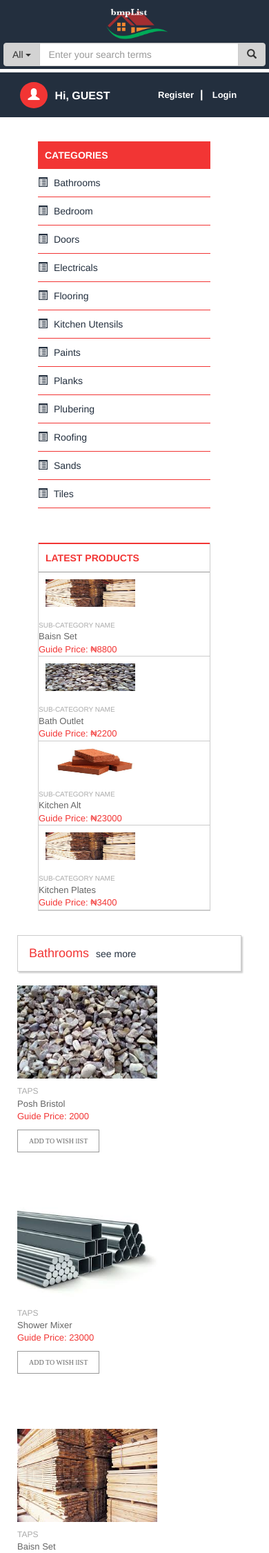
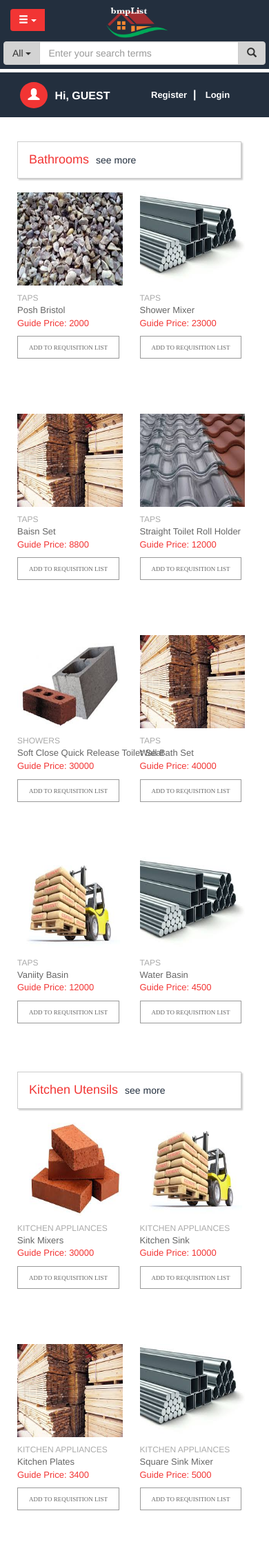
Before and after one commit to kobomarun/bmplisting, a CodeIgniter app: page /database/index.php/products/search in a window 390 px wide. Shown: the top 2252 px of the page at 69% size. Run offline with CodeIgniter, Linux system fonts and the light colour scheme; data comes from the database, SQL or seed files in the repository; grey boxes labelled with a size stand in for pictures from a placeholder-image service; some libraries are stand-ins or nearby versions.

Commit message:
BMP-91A: mobile viewport for homepage

```diff
--- a/application/views/home.php
+++ b/application/views/home.php
@@ -27,7 +27,7 @@
             <h2><?php echo $row->name; ?><small><a href="<?php echo base_url() . "category/listing/". $row->id; ?>">see more</a></small></h2>
           </div>
               <?php foreach($result as $row1){ ?>
-                <div class="col-sm-3 col-xs-12 bmp-home-listing">
+                <div class="col-sm-3 col-xs-6 bmp-home-listing">
                   <a href="<?php echo base_url() . "products/details/". $row1->product_id.'/'.url_title($row1->product_name); ?>">
                     <img src="<?php echo base_url(); ?>img/<?php echo $row1->img; ?>" class="img-responsive" style="height:135px"/>
                   </a>
@@ -37,7 +37,7 @@
                   <div class="bmp-wishlist-btn-container">
                   <!-- <a href="<?php //echo base_url(); ?>wishlist/add/<?php echo $row1->product_id; ?>"> -->
                   <a onclick="addtowishlist(<?php echo $row1->product_id; ?>)">
-                    <button class="bmp-wishlist-btn">ADD TO WISH lIST</button>
+                    <button class="bmp-wishlist-btn">ADD TO REQUISITION LIST</button>
                   </a>
                   </div>
                 </div>
--- a/application/views/template/footer.php
+++ b/application/views/template/footer.php
@@ -1,7 +1,7 @@
 <footer>
         <div class="row">
           <div class="container">
-            <div class="col-sm-3 col-xs-12">
+            <div class="col-sm-3 col-xs-6">
               <div class="footer-section">
                 <h2 class="header">Menu</h2>
                 <ul>
@@ -18,7 +18,7 @@
               </div>
             </div>
 
-             <div class="col-sm-3 col-xs-12">
+             <div class="col-sm-3 col-xs-6">
               <div class="footer-section">
                 <h2 class="header">Tools </h2>
                   <ul>
@@ -29,7 +29,7 @@
               </div>
             </div>
 
-            <div class="col-sm-3 col-xs-12">
+            <div class="col-sm-3 col-xs-6">
               <div class="footer-section">
                 <h2 class="header">Information</h2>
                 <ul>
@@ -45,7 +45,7 @@
               </div>
             </div>
 
-            <div class="col-sm-3 col-xs-12">
+            <div class="col-sm-3 col-xs-9">
               <div class="footer-section">
                 <h2 class="header">Newsletter</h2>
                 <div class="">
@@ -91,7 +91,7 @@
         </div>
         <div class="divider"></div>
             <div class="row">
-              <div class="col-sm-12 terms">
+              <div class="col-sm-12 col-xs-10 terms">
                 <ul>
                   <li><a href="#">Terms & Condition</li>
                   <li><a href="#">Privacy Policy</li>
--- a/application/views/template/header.php
+++ b/application/views/template/header.php
@@ -39,6 +39,24 @@
       <div class="container-fluid">
         <header>
           <div class="col-md-2 col-sm-2 col-xs-12">
+            <!--Mobile Menu Viewport-->
+            <div class="input-group-btn visible-xs mobile-menu">
+              <button type="button" class="btn btn-default dropdown-toggle" data-toggle="dropdown" aria-haspopup="true" aria-expanded="false"> <i class="glyphicon glyphicon-menu-hamburger"></i> <span class="caret"></span></button>
+              <ul class="dropdown-menu">
+              <li><a href="<?php echo base_url();?>dealers"><i class="glyphicon glyphicon-list-alt"></i> Are you a Dealer? </a></li><hr style="margin:5px 5px"/>
+                <li><a href="<?php echo base_url();?>pages/directory"><i class="glyphicon glyphicon-list-alt"></i> Business Directory </a></li><hr style="margin:5px 5px"/>
+                <li><a href="<?php echo base_url();?>pages/exchange"><i class="glyphicon glyphicon-list-alt"></i> Exchange Rates </a></li><hr style="margin:5px 5px"/>
+                <li><a href="<?php echo base_url();?>"><i class="glyphicon glyphicon-list-alt"></i> Your Requisition </a></li><hr style="margin:5px 5px"/>
+                <li><a href="<?php echo base_url();?>"><i class="glyphicon glyphicon-list-alt"></i> DIY </a></li><hr style="margin:5px 5px"/>
+                <li><a href="<?php echo base_url();?>blog"><i class="glyphicon glyphicon-list-alt"></i> Blog </a></li><hr style="margin:5px 5px"/>
+                <li><a href="<?php echo base_url();?>user"><i class="glyphicon glyphicon-list-alt"></i> My Account </a></li><hr style="margin:5px 5px"/>
+                <li><a href="<?php echo base_url(); ?>calculator"><i class="glyphicon glyphicon-list-alt"></i> Building Calculator</a></li><hr style="margin:5px 5px"/>
+                <li><a href="<?php echo base_url(); ?>"><i class="glyphicon glyphicon-list-alt"></i> Price Tracker</a></li><hr style="margin:5px 5px"/>
+                <li><a href="<?php echo base_url(); ?>"><i class="glyphicon glyphicon-list-alt"></i> List Your Products</a></li><hr style="margin:5px 5px"/>
+                <li><a href="<?php echo base_url(); ?>"><i class="glyphicon glyphicon-list-alt"></i> Looking for a Tradesman?</a></li><hr style="margin:5px 5px"/>
+              </ul>
+            </div><!-- /btn-group -->
+            <!--End of Mobile Menu-->
             <a href="<?php echo base_url(); ?>">
               <img src="<?php echo base_url(); ?>img/logo.png" class="logo img-responsive"/>
             </a>
@@ -75,10 +93,9 @@
                   </li>
           <?php } ?>
                   </ul>
+                   <?php echo form_open('products/search'); ?>
+                </div><!-- /btn-group -->
 
-
-                  <?php echo form_open('products/search'); ?>
-                </div><!-- /btn-group -->
                 <input type="text" class="form-control" name="search_item" placeholder="Enter your search terms" value="<?php echo set_value('search_item'); ?>" aria-label="Enter your Search terms">
                 <span class="input-group-btn">
                         <button class="btn btn-default" name="submit" type="submit"><i class="glyphicon glyphicon-search"></i></button>
--- a/application/views/template/homeMenu.php
+++ b/application/views/template/homeMenu.php
@@ -22,8 +22,8 @@
       <div data-u="prototype" style="width:16px;height:16px;"></div>
   </div>
   <!-- Arrow Navigator -->
-  <span data-u="arrowleft" class="jssora22l" style="top:0px;left:10px;width:40px;height:58px;" data-autocenter="2"></span>
-  <span data-u="arrowright" class="jssora22r" style="top:0px;right:10px;width:40px;height:58px;" data-autocenter="2"></span>
+  <span data-u="arrowleft" class="jssora22l hidden-xs" style="top:0px;left:10px;width:40px;height:58px;" data-autocenter="2"></span>
+  <span data-u="arrowright" class="jssora22r hidden-xs" style="top:0px;right:10px;width:40px;height:58px;" data-autocenter="2"></span>
 </div>
 <script>
   jssor_1_slider_init();
@@ -43,7 +43,7 @@
                 if($this->session->userdata('isLoggedin')) {
                  echo $this->session->userdata('fname');
                } else echo "Guest" ;
-               ?><span class="visible-xs<a href="<?php echo base_url(); ?>registration">Register</a> &nbsp;| &nbsp; <a href="<?php echo base_url(); ?>authentication/login">Login</a></span>
+               ?><span class="visible-xs"><a href="<?php echo base_url(); ?>registration">Register</a> &nbsp;| &nbsp; <a href="<?php echo base_url(); ?>authentication/login">Login</a></span>
              </li>
               <li class="hidden-xs"> <img src="<?php echo base_url(); ?>img/line.png" alt=""> </li>
             <li class="hidden-xs"><a href="<?php echo base_url(); ?>calculator">Building Calculator</a></li>
--- a/application/views/template/sidebar.php
+++ b/application/views/template/sidebar.php
@@ -1,5 +1,5 @@
 <!-- sidebar Column-->
-<div class="col-md-3 col-sm-3 col-xs-12">
+<div class="col-md-3 col-sm-3 col-xs-12 hidden-xs">
 <aside>
   <?php
     $this->db->order_by("name", "asc");
--- a/css/bmp-www.css
+++ b/css/bmp-www.css
@@ -142,6 +142,10 @@ header .bmp-header-search input[type='text'] {
 
 .sliderimg {
   cursor: default; width: 980px; height: 250px; overflow: hidden;
+}
+
+.bmp-slider .arrow-left {
+  top:0px;left:10px;width:40px;height:58px;
 }
 
 /*bmp intro home*/
@@ -1364,7 +1368,7 @@ footer .terms li a:hover{
 @media (min-width: 320px) and (max-width: 767px) {
   .logo {
     display: block;
-    margin-top: 7px;
+    margin-top: -27px;
     margin-left: auto;
     margin-right: auto;
   }
@@ -1379,15 +1383,50 @@ footer .terms li a:hover{
   }
 
   .bmp-intro ul li:first-child span{
-    margin-left: 200px;
+    margin-left: 190px;
     margin-top: -27px;
   }
 
   .bmp-slider {
-    height: 200px;
+    height: 180px;
   }
 
   .sliderimg {
-    height: 200px;
+    height: 500px;
   }
+
+  .bmp-slider .arrow-left {
+    top: 260px;
+  }
+
+  .bmp-wishlist-btn {
+    font-size: 9px;
+  }
+
+  .mobile-menu {
+    position: relative;
+    top: 13px;
+  }
+
+  .mobile-menu .btn-default {
+    background: #f23534;
+    color: #fff;
+    border: none;
+  }
+
+  .mobile-menu .btn-default.active.focus, .btn-default.active:focus, .btn-default.active:hover, .btn-default:active.focus, .btn-default:active:focus, .btn-default:active:hover, .open>.dropdown-toggle.btn-default.focus, .open>.dropdown-toggle.btn-default:focus, .open>.dropdown-toggle.btn-default:hover {
+    background: #f23534;
+    color: #fff;
+  }
+
+  footer .terms li {
+    display: block;
+    margin: 4px;
+  }
+
+  .footer-section .footer-social li {
+    margin: 7px;
+  }
+
+
 }
```
